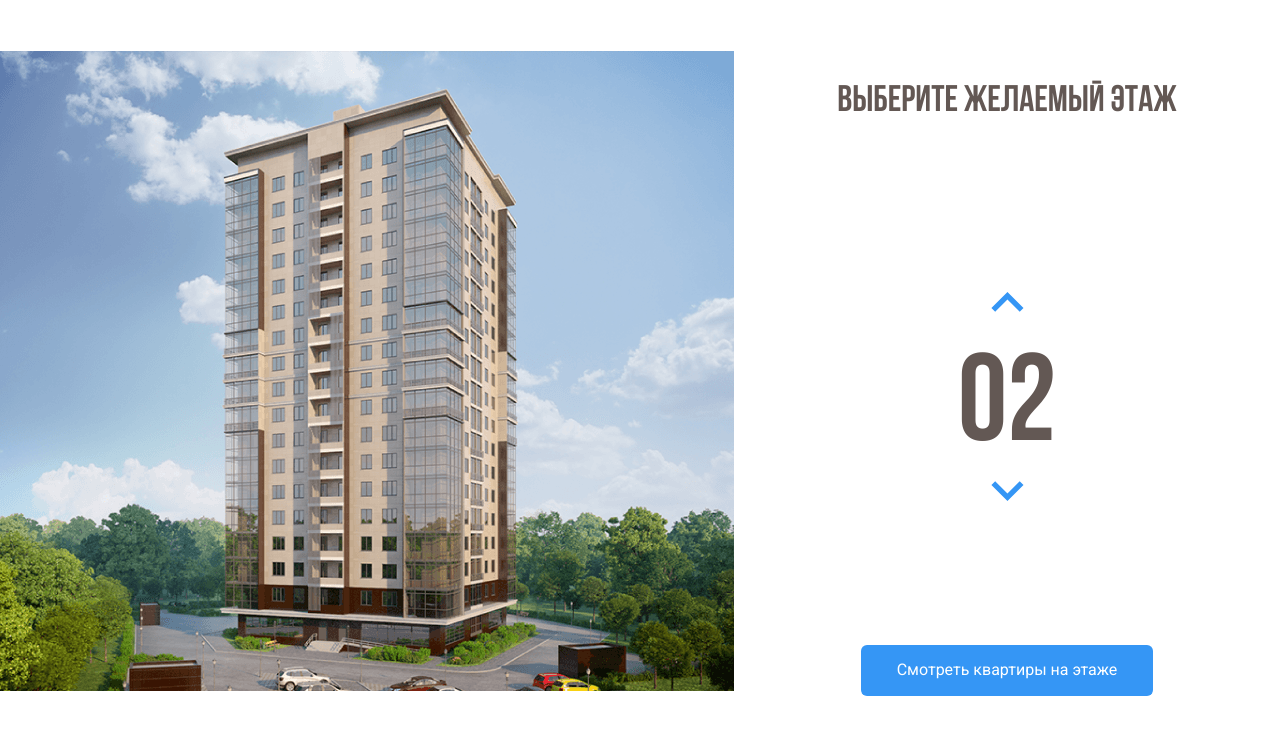
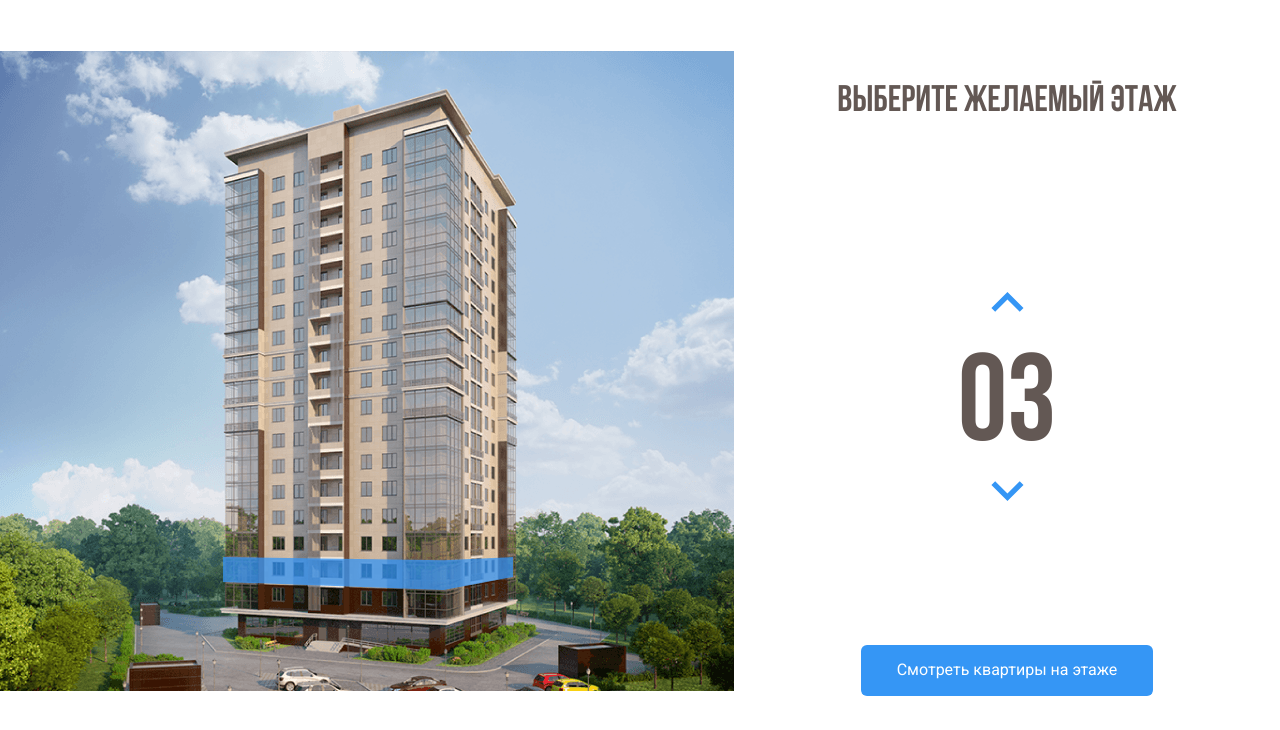
Before and after one commit to vabremsky/melody, a plain HTML site: page index.html in a window 1280 px wide. Both pictures are taken after a click on the button 1007 px from the left and 374 px from the top of the page. Shown: the part 70-800 px from the top of the page. Drawn offline with nearby package versions, Linux system fonts and the light colour scheme.

Commit message:
Add jquery to highlight floor

```diff
--- a/css/style.css
+++ b/css/style.css
@@ -146,3 +146,7 @@ a {
   padding: 16px 36px;
   cursor: pointer;
 }
+
+path.current-floor {
+  opacity: 1;
+}
--- a/index.html
+++ b/index.html
@@ -71,86 +71,103 @@
             />
           </defs>
           <path
+            data-floor="02"
             d="M222 532L442.8 540L512 526.3V548L443.5 567.7L222 556.7V532Z"
             fill="#3595F6"
             fill-opacity="0.75"
           />
           <path
+            data-floor="03"
             d="M223 531V506L443.3 509.3L513 506V526L443.7 539L223 531Z"
             fill="#3595F6"
             fill-opacity="0.75"
           />
           <path
+            data-floor="04"
             d="M223 505V480H444H513V503L445 510L223 505Z"
             fill="#3595F6"
             fill-opacity="0.75"
           />
           <path
+            data-floor="05"
             d="M223 481V456L444.3 452.3L512 459V481H444"
             fill="#3595F6"
             fill-opacity="0.75"
           />
           <path
+            data-floor="06"
             d="M223 455V429L444.5 425.7L513 436.7V458L444 451.3L223 455Z"
             fill="#3595F6"
             fill-opacity="0.75"
           />
           <path
+            data-floor="07"
             d="M222 428V404.3L443 392L514 415V436.3L443 424L222 428Z"
             fill="#3595F6"
             fill-opacity="0.75"
           />
           <path
+            data-floor="08"
             d="M222 406V381L444.2 364.7L514 393.3V414L443.7 392.3L222 406Z"
             fill="#3595F6"
             fill-opacity="0.75"
           />
           <path
+            data-floor="09"
             d="M222 381V356L444.5 335.7L514 372.3V393L442 364.3L222 381Z"
             fill="#3595F6"
             fill-opacity="0.75"
           />
           <path
+            data-floor="10"
             d="M222 355V331L445 306.3L514 350.3V372L444.7 334L222 355Z"
             fill="#3595F6"
             fill-opacity="0.75"
           />
           <path
+            data-floor="11"
             d="M222 330V306L444.5 277.3L514 328.3V349L443.7 306.7L222 330Z"
             fill="#3595F6"
             fill-opacity="0.75"
           />
           <path
+            data-floor="12"
             d="M221 306V282L443.3 249L514 308.3V328L444 277.3L221 306Z"
             fill="#3595F6"
             fill-opacity="0.75"
           />
           <path
+            data-floor="13"
             d="M222 281V257L443.2 222L513 286V307L444.3 248.7L222 281Z"
             fill="#3595F6"
             fill-opacity="0.75"
           />
           <path
+            data-floor="14"
             d="M222 257V232L444.3 194L513 264.3V285L444 221L222 257Z"
             fill="#3595F6"
             fill-opacity="0.75"
           />
           <path
+            data-floor="15"
             d="M222 231V206L442.8 162.3L513 241.3V264L444 190.7L222 231Z"
             fill="#3595F6"
             fill-opacity="0.75"
           />
           <path
+            data-floor="16"
             d="M223 207V182L443 134L513 219V242L442.3 162.7L223 207Z"
             fill="#3595F6"
             fill-opacity="0.75"
           />
           <path
+            data-floor="17"
             d="M222 182V157L441.8 105L513 197.3V220L443.3 133.7L222 182Z"
             fill="#3595F6"
             fill-opacity="0.75"
           />
           <path
+            data-floor="18"
             d="M222 157V131L444 74.3L513 176V197L443.7 105.3L222 157Z"
             fill="#3595F6"
             fill-opacity="0.75"
@@ -186,6 +203,11 @@
       </div>
       <!-- /.main-info -->
     </main>
-    <!-- /.main -->
+    <script
+      src="https://code.jquery.com/jquery-3.6.0.min.js"
+      integrity="sha256-/xUj+3OJU5yExlq6GSYGSHk7tPXikynS7ogEvDej/m4="
+      crossorigin="anonymous"
+    ></script>
+    <script src="./js/main.js"></script>
   </body>
 </html>
--- /dev/null
+++ b/js/main.js
@@ -0,0 +1,42 @@
+$(document).ready(function () {
+  let currentFloor = 2;
+  let floorPath = $(".home-image path");
+
+  // подсвечивание этажа при наведении мышки
+  floorPath.on("mouseover", function () {
+    // удаляем активный класс у всех этажей
+    floorPath.removeClass("current-floor");
+    // получаем значение текущего этажа
+    currentFloor = $(this).attr("data-floor");
+    // записываем значение этажа в счетчик
+    $(".counter").text(currentFloor);
+  });
+
+  // подсвечивание этажа при клике мышкой
+  $(".counter-up").on("click", function () {
+    // увеличиваем текущий этаж на 1 если нужно
+    currentFloor < 18 ? currentFloor++ : (currentFloor = 18);
+    // форматируем значение текущего этажа к двум цифрам
+    usCurrentFloor = currentFloor.toLocaleString("en-US", {
+      minimumIntegerDigits: 2,
+      useGrouping: false,
+    });
+    // устанавливаем значение текущего этажа в счетчик
+    $(".counter").text(usCurrentFloor);
+    // удаляем активный класс у всех этажей
+    floorPath.removeClass("current-floor");
+    // устанавливаем активный класс у нужного этажа
+    $(`[data-floor=${usCurrentFloor}]`).toggleClass("current-floor");
+  });
+
+  $(".counter-down").on("click", function () {
+    currentFloor > 2 ? currentFloor-- : (currentFloor = 2);
+    usCurrentFloor = currentFloor.toLocaleString("en-US", {
+      minimumIntegerDigits: 2,
+      useGrouping: false,
+    });
+    $(".counter").text(usCurrentFloor);
+    floorPath.removeClass("current-floor");
+    $(`[data-floor=${usCurrentFloor}]`).toggleClass("current-floor");
+  });
+});
```
